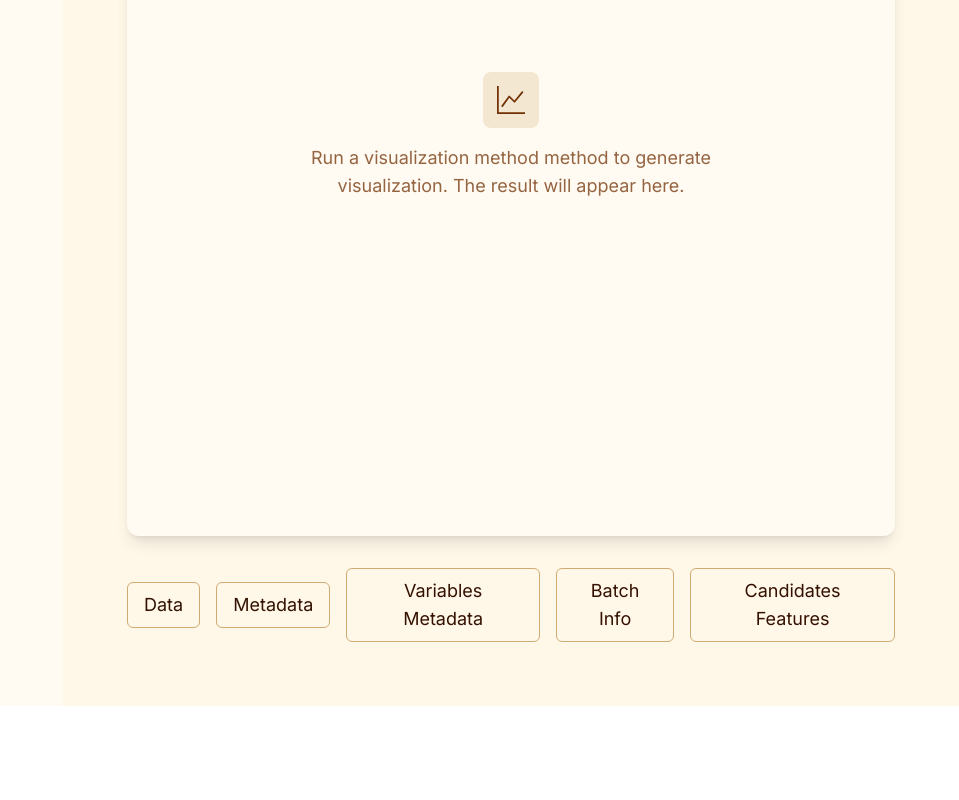
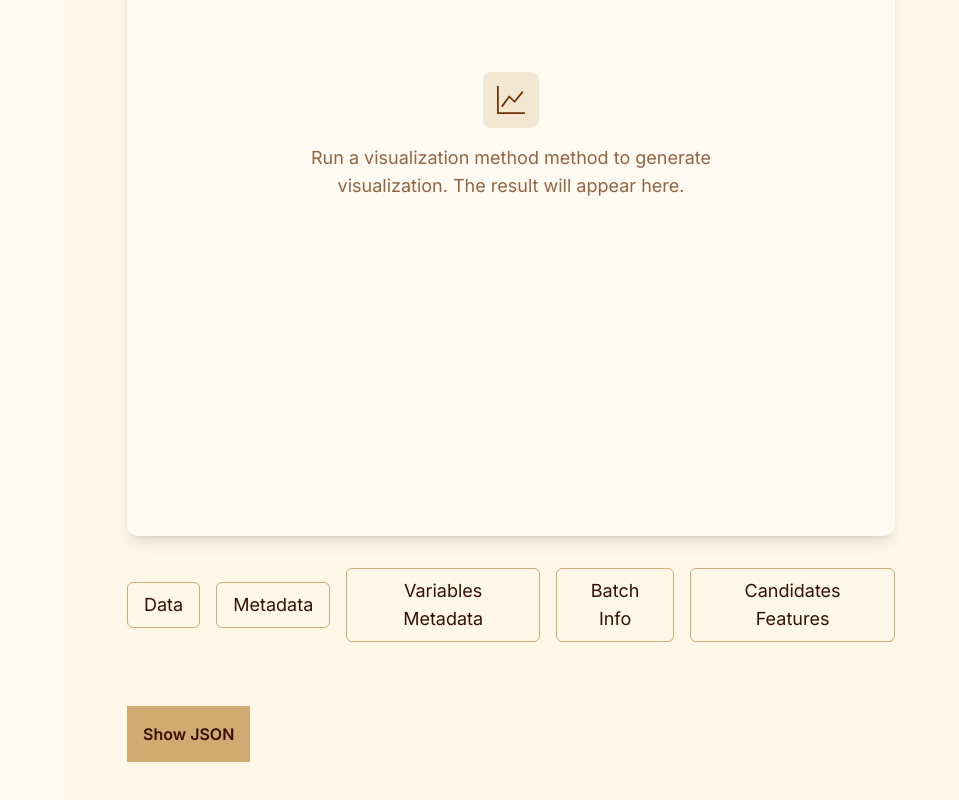
Before and after one commit to Najlaron/PySPRESSO, a React (Vite) app in the folder frontend/: page /workflow/1 in a window 1280 px wide. Shown: the part 360-1160 px from the top of the page, without its empty margins (321-1280 px from the left). Before the commit the page ends 1066 px from the top, so only its background shows below. Built offline with nearby package versions, Linux system fonts and the light colour scheme; no server answers.

Commit message:
add show json button

```diff
--- a/frontend/src/components/organisms/Layouts/WorkflowContent.jsx
+++ b/frontend/src/components/organisms/Layouts/WorkflowContent.jsx
@@ -6,6 +6,7 @@ import DataFrame from "../DataFrame"
 
 function WorkflowContent({ workflow, selectedStep, operations, workflowId, onCloseParameters }) {
     const [activeTab, setActiveTab] = useState(null)
+    const [showJson, setShowJson] = useState(false)
 
     function formatWorkflowForDisplay(wf) {
         if (!wf) return wf
@@ -85,10 +86,23 @@ function WorkflowContent({ workflow, selectedStep, operations, workflowId, onClo
                     />
                 )}
 
+
                 {/* 5. Tohle je ten JSON */}
-                {/* <pre className="bg-white p-4 rounded border overflow-auto mb-ds-xl">
-                    {JSON.stringify(formatWorkflowForDisplay(workflow), null, 2)}
-                </pre> */}
+                <div className="mt-ds-lg">
+                    <button className="bg-crema p-ds-md text-noir font-semibold"
+                        onClick={() => setShowJson(!showJson)}
+                    >
+                        {showJson ? "Disable JSON" : "Show JSON"}
+                    </button>
+
+                    {showJson && (
+                        <pre className="bg-white p-4 rounded border overflow-auto mt-ds-md">
+                            {JSON.stringify(formatWorkflowForDisplay(workflow), null, 2)}
+                        </pre>
+                    )}
+
+                </div>
+
 
             </div>
 
```
Also changed, not shown: 1 other file (tests, documents, lock files or other folders).
